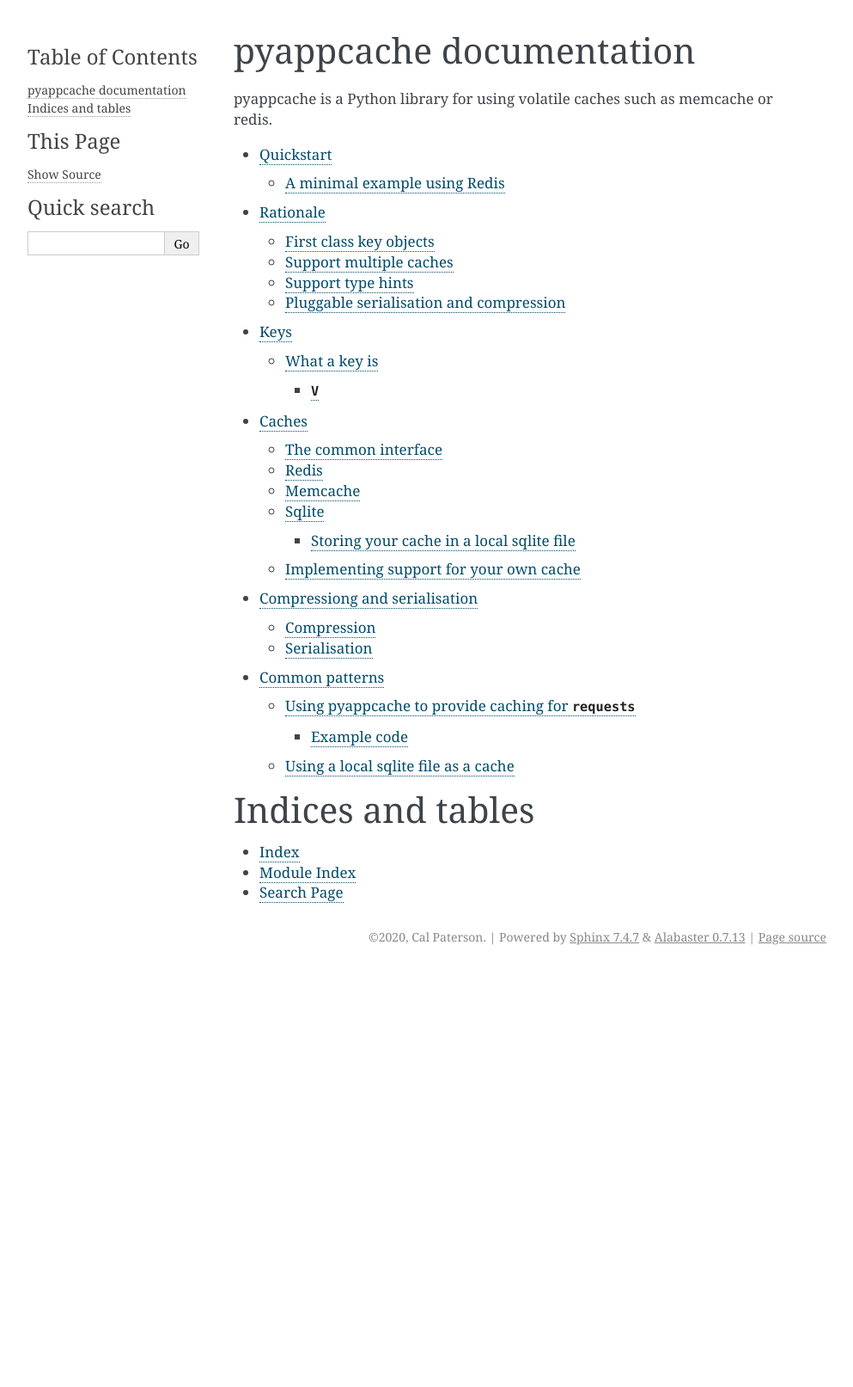
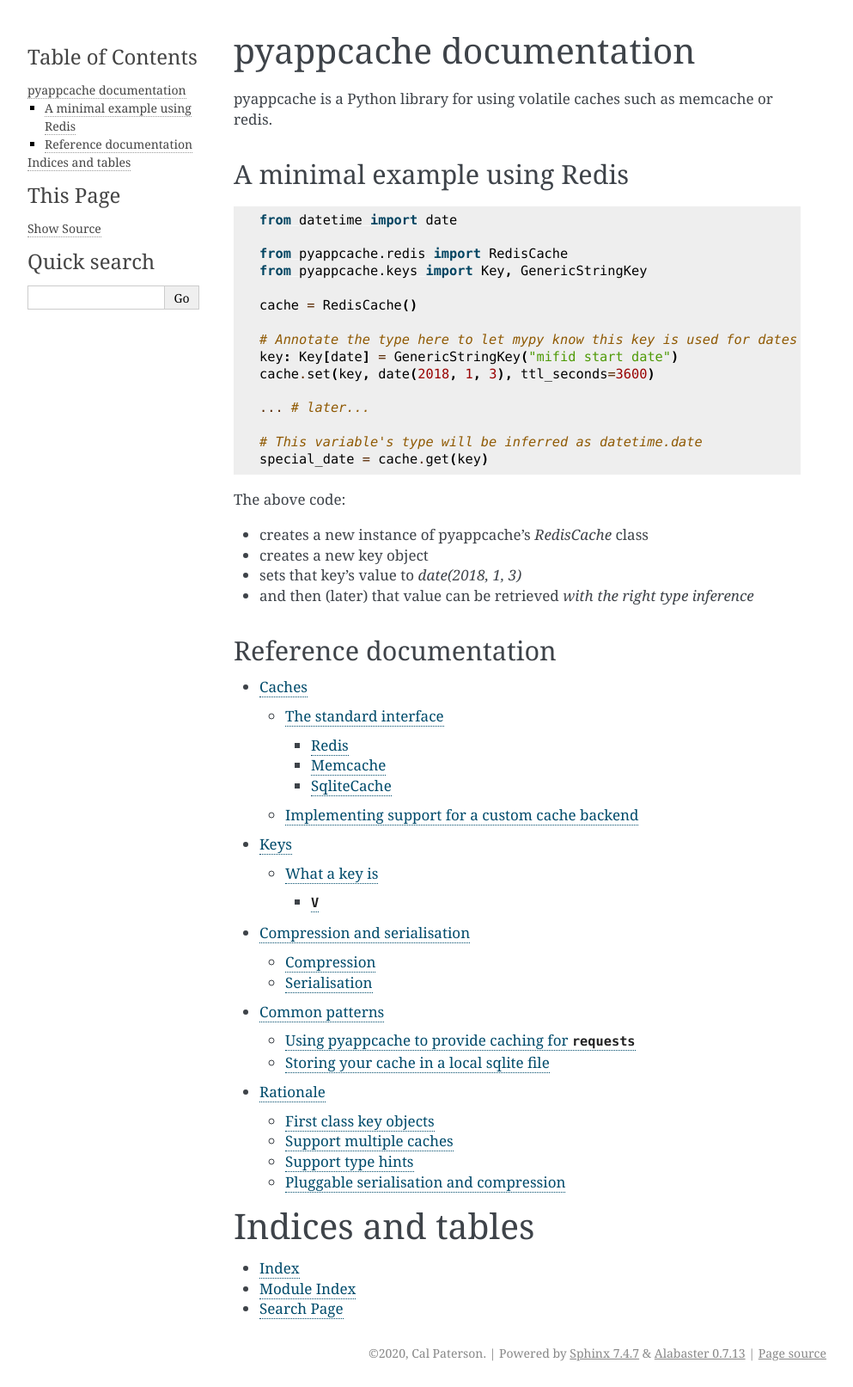
Before and after one commit to calpaterson/pyappcache, a Sphinx documentation site: the page built from docs/source/index.rst, in a window 1280 px wide. Shown: the whole page at 86% size, without its empty margins (148-1141 px from the left). Built offline with Sphinx 7.4.7, drawn with Linux system fonts in a browser that asks for light colours; before the commit the page ends 1129 px from its top, so only the background shows below that.

Commit message:
Lots of work towards more comprehensive docs

```diff
--- a/README.rst
+++ b/README.rst
@@ -41,6 +39,7 @@
 
     # This variable's type will be inferred as datetime.date
     special_date = cache.get(key)
+
 
 How it compares to alternatives
 -------------------------------
--- a/docs/source/compression_and_serialisation.rst
+++ b/docs/source/compression_and_serialisation.rst
@@ -1,4 +1,4 @@
-Compressiong and serialisation
+Compression and serialisation
 ==============================
 
 Pyappcache offers pluggable compression and serialisation so you can choose
--- a/docs/source/conf.py
+++ b/docs/source/conf.py
@@ -54,3 +54,5 @@
 html_static_path = ["_static"]
 
 master_doc = "index"
+
+autodoc_member_order = "bysource"
--- a/docs/source/index.rst
+++ b/docs/source/index.rst
@@ -4,15 +4,46 @@
 pyappcache is a Python library for using volatile caches such as memcache or
 redis.
 
+A minimal example using Redis
+-----------------------------
+
+.. code:: python
+
+    from datetime import date
+
+    from pyappcache.redis import RedisCache
+    from pyappcache.keys import Key, GenericStringKey
+
+    cache = RedisCache()
+
+    # Annotate the type here to let mypy know this key is used for dates
+    key: Key[date] = GenericStringKey("mifid start date")
+    cache.set(key, date(2018, 1, 3), ttl_seconds=3600)
+
+    ... # later...
+
+    # This variable's type will be inferred as datetime.date
+    special_date = cache.get(key)
+
+The above code:
+
+- creates a new instance of pyappcache's `RedisCache` class
+- creates a new key object
+- sets that key's value to `date(2018, 1, 3)`
+- and then (later) that value can be retrieved *with the right type inference*
+
+
+Reference documentation
+-----------------------
+
 .. toctree::
    :maxdepth: 3
 
-   quickstart
-   rationale
+   caches
    keys
-   caches
    compression_and_serialisation
    common_patterns
+   rationale
 
 
 Indices and tables
```
Also changed, not shown: other parts of README.rst (+1 -3 lines), docs/source/caches.rst (+17 -29 lines), docs/source/common_patterns.rst (+22 -10 lines), docs/source/quickstart.rst (deleted, +0 -32 lines), 5 other files.
